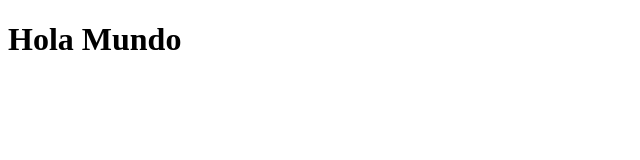
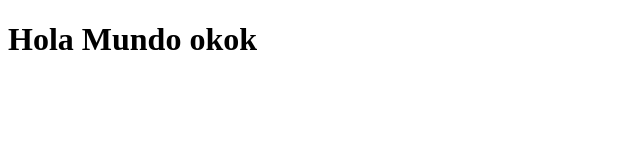
Before and after one commit to rpversontec/coolifly_static, a plain HTML site: page index.html in a window 1280 px wide. Shown: the whole page, without its empty margins (0-640 px from the left). Drawn offline with Linux system fonts and the light colour scheme.

Commit message:
Change page content

```diff
--- a/index.html
+++ b/index.html
@@ -6,6 +6,6 @@
     <title>Document</title>
   </head>
   <body>
-    <h1>Hola Mundo</h1>
+    <h1>Hola Mundo okok</h1>
   </body>
 </html>
```
